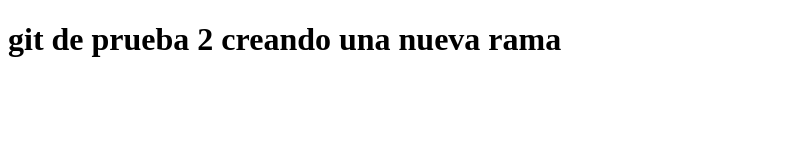
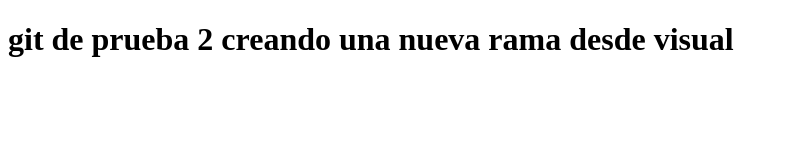
Before and after one commit to mati-gif/prueba2, a plain HTML site: page index.html in a window 1280 px wide. Shown: the whole page, without its empty margins (0-787 px from the left). Drawn offline with Linux system fonts and the light colour scheme.

Commit message:
creando otra nueva rama

```diff
--- a/index.html
+++ b/index.html
@@ -6,6 +6,6 @@
     <title>Document</title>
 </head>
 <body>
-    <h1>git de prueba 2 creando una nueva rama</h1>
+    <h1>git de prueba 2 creando una nueva rama desde visual</h1>
 </body>
 </html>
```
